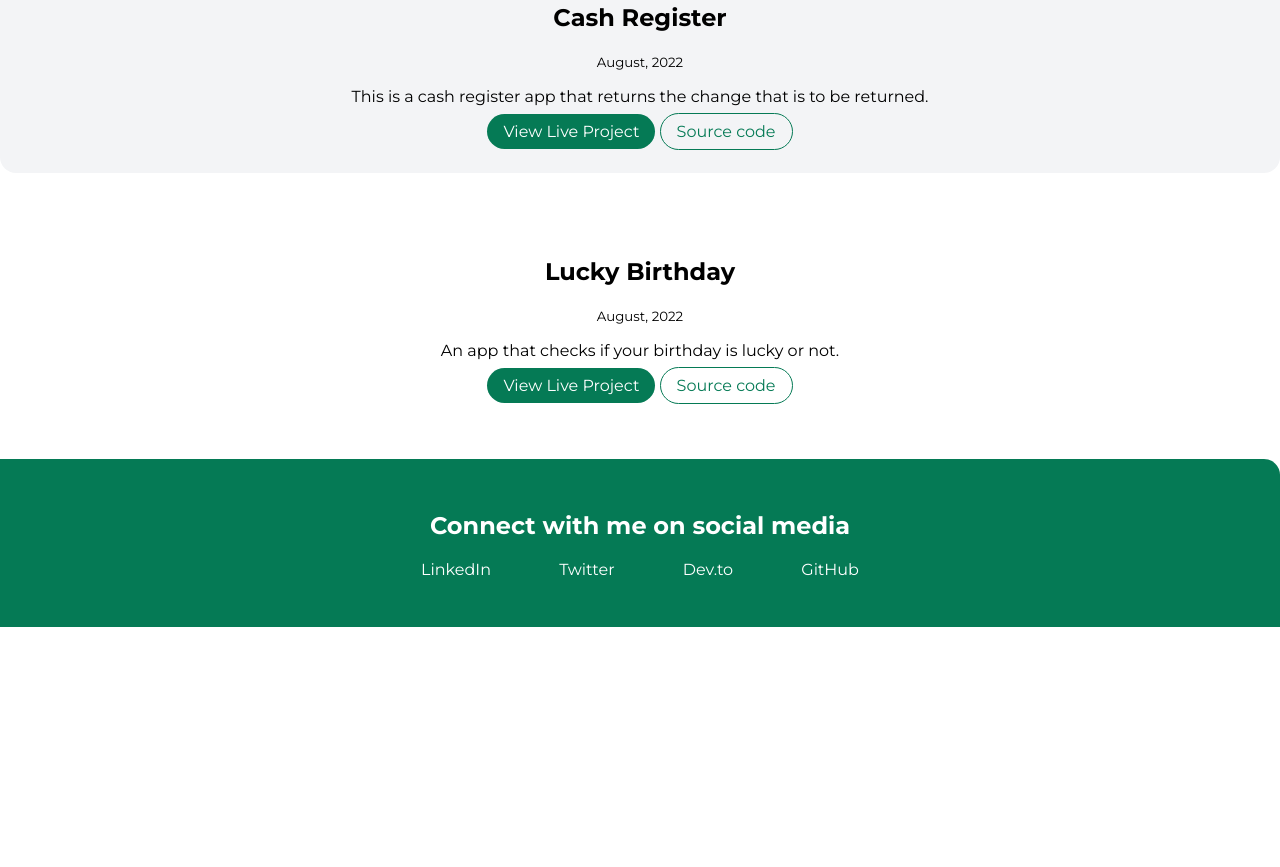
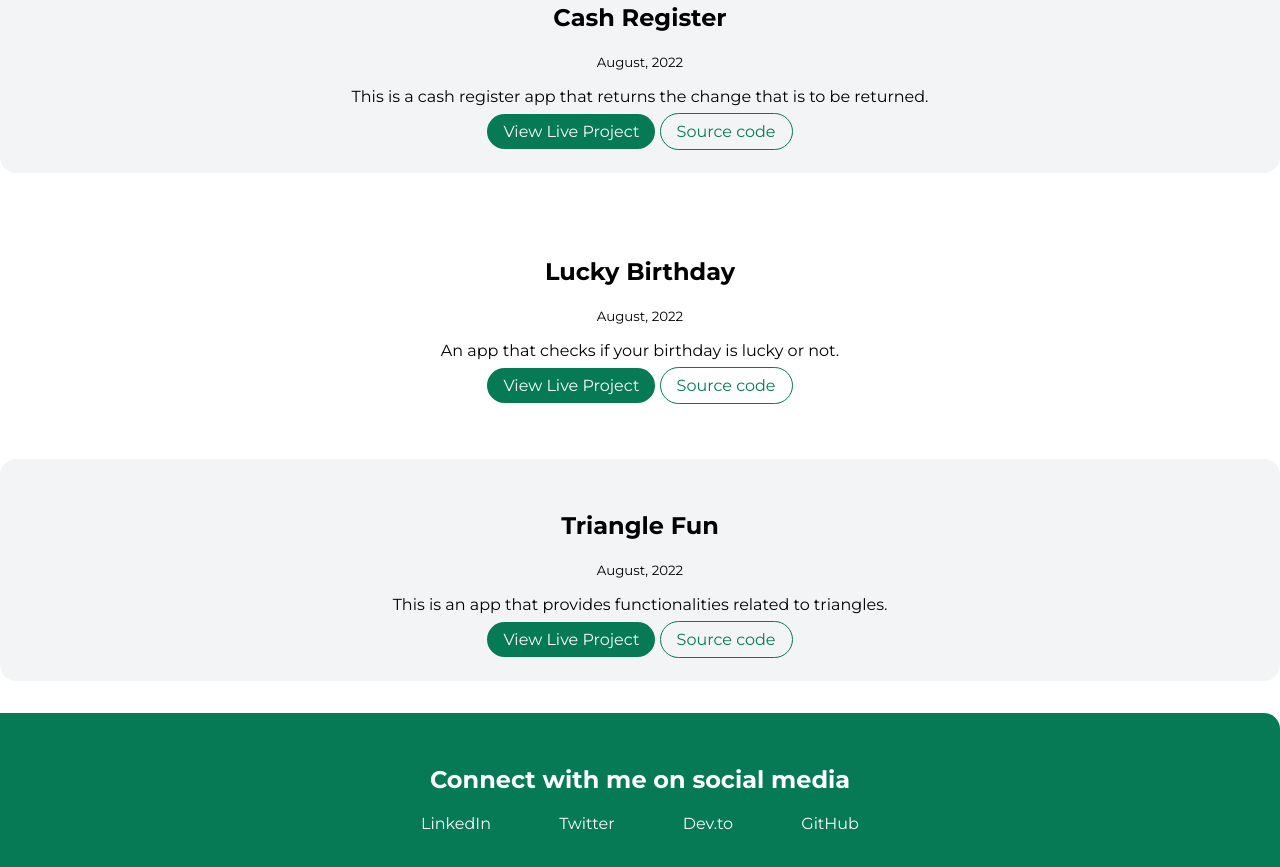
Before and after one commit to anubhav823/neogCampLesson3, a plain HTML site: page projects.html in a window 1280 px wide. Shown: the part 1426-2293 px from the top of the page. Before the commit the page ends 2053 px from the top, so only its background shows below. Drawn offline with Linux system fonts and the light colour scheme.

Commit message:
added triangles

```diff
--- a/projects.html
+++ b/projects.html
@@ -97,6 +97,17 @@
         <a href="https://github.com/anubhav823/neogCampLessonSeven" class="link secondary-link">Source code</a>
       </div>
     </section>
+    <section class="section off-white">
+      <div class="container container-center">
+        <h1>Triangle Fun</h1>
+        <small>August, 2022</small>
+        <p>
+          This is an app that provides functionalities related to triangles.
+        </p>
+        <a href="https://triangles-anubhav.netlify.app/" class="link primary-link">View Live Project</a>
+        <a href="https://github.com/anubhav823/neogCampLessonSix" class="link secondary-link">Source code</a>
+      </div>
+    </section>
     <footer class="footer">
       <h2>Connect with me on social media</h2>
       <ul class="social-links no-bullet">
```
